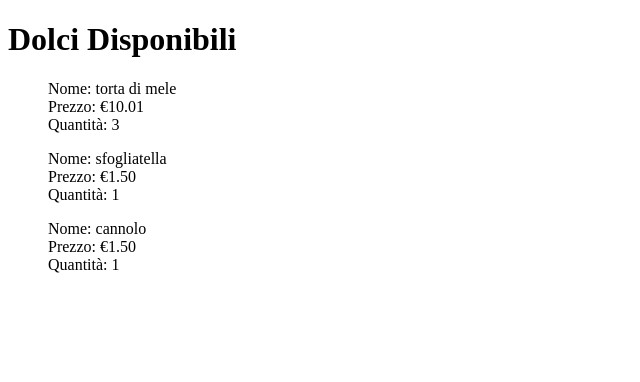
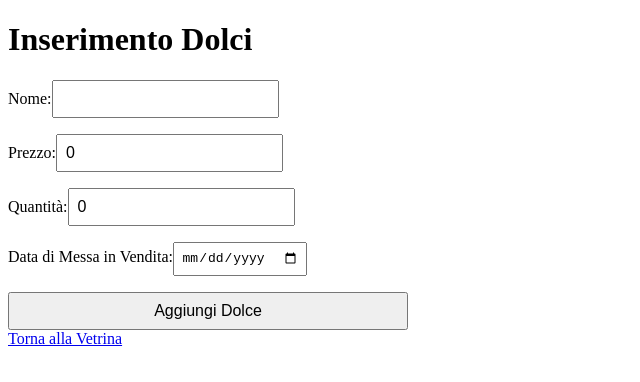
Before and after one commit to DavideTarantino/test_Digivents, a Vue app: page /add in a window 1280 px wide. Shown: the top 382 px of the page, without its empty margins (0-640 px from the left). Built offline with nearby package versions, Linux system fonts and the light colour scheme; data requests are answered from the project's data file.

Commit message:
inserimento della parte di backoffice

```diff
--- a/db.json
+++ b/db.json
@@ -23,6 +23,13 @@
       "data": "2024-06-04",
       "quantita": 1,
       "ingredienti": []
+    },
+    {
+      "id": "e3e5",
+      "nome": "gelato al cioccolato",
+      "prezzo": 10,
+      "quantita": 2,
+      "data": "2024-06-05"
     }
   ],
   "utenti": [
--- a/package.json
+++ b/package.json
@@ -11,7 +11,8 @@
   "dependencies": {
     "axios": "^1.7.2",
     "sass": "^1.77.4",
-    "vue": "^3.4.21"
+    "vue": "^3.4.21",
+    "vue-router": "^4.3.2"
   },
   "devDependencies": {
     "@vitejs/plugin-vue": "^5.0.4",
--- a/src/App.vue
+++ b/src/App.vue
@@ -1,11 +1,25 @@
-<script setup>
-  import HomePage from './components/HomePage.vue';
+<!-- <script setup>
+  import HomePage from './views/HomePage.vue';
+  import Backoffice from './views/Backoffice.vue';
 </script>
 
 <template>
 <HomePage/>
+<Backoffice/>
 </template>
 
 <style scoped>
 
-</style>
+</style> -->
+
+<script setup>
+  import { RouterLink, RouterView } from 'vue-router'
+</script>
+
+<template>
+  <header>
+    <RouterView />
+  </header>
+</template>
+
+<style scoped></style>
--- /dev/null
+++ b/src/router/router.js
@@ -0,0 +1,21 @@
+import { createRouter, createWebHistory } from 'vue-router'
+import HomePage from '../views/HomePage.vue';
+import Backoffice from '../views/Backoffice.vue';
+
+const router = createRouter({
+    history: createWebHistory(import.meta.env.BASE_URL),
+    routes: [
+      {
+        path: '/',
+        name: 'HomePage',
+        component: HomePage
+      },
+      {
+        path: '/add',
+        name: 'Backoffice',
+        component: Backoffice
+      },
+    ]
+  })
+
+  export default router
--- a/src/services/api.js
+++ b/src/services/api.js
@@ -20,5 +20,8 @@ export default {
         console.error('Errore nel recupero dei dati:', error);
         throw error;
       });
+  },
+  postDolce(dolce) {
+    return apiClient.post('/dolci', dolce);
   }
 };
--- /dev/null
+++ b/src/views/Backoffice.vue
@@ -0,0 +1,100 @@
+<template>
+    <div class="backoffice">
+      <h1>Inserimento Dolci</h1>
+      <form @submit.prevent="aggiungiDolce">
+        <div>
+          <label for="nome">Nome:</label>
+          <input type="text" id="nome" v-model="nuovoDolce.nome" required>
+        </div>
+        <div>
+          <label for="prezzo">Prezzo:</label>
+          <input type="number" id="prezzo" v-model="nuovoDolce.prezzo" required step="0.01">
+        </div>
+        <div>
+          <label for="quantita">Quantità:</label>
+          <input type="number" id="quantita" v-model="nuovoDolce.quantita" required>
+        </div>
+        <div>
+          <label for="data">Data di Messa in Vendita:</label>
+          <input type="date" id="data" v-model="nuovoDolce.data" required>
+        </div>
+        <button type="submit">Aggiungi Dolce</button>
+        <RouterLink to="/">Torna alla Vetrina</RouterLink>
+      </form>
+    </div>
+  </template>
+
+  <script>
+  import api from '../services/api';
+
+  export default {
+    name: 'Backoffice',
+    data() {
+      return {
+        dolci: [],
+        nuovoDolce: {
+          nome: '',
+          prezzo: 0,
+          quantita: 0,
+          data: ''
+        }
+      };
+    },
+    methods: {
+      aggiungiDolce() {
+        api.postDolce(this.nuovoDolce).then(response => {
+          this.dolci.push(response.data);
+          this.nuovoDolce = {
+            nome: '',
+            prezzo: 0,
+            quantita: 0,
+            data: ''
+          };
+        });
+      },
+      caricaDolci() {
+        api.getDolci().then(response => {
+          this.dolci = response.data;
+        });
+      }
+    },
+    created() {
+      this.caricaDolci();
+    }
+  };
+  </script>
+
+  <style scoped>
+  form {
+    display: flex;
+    flex-direction: column;
+    max-width: 400px;
+  }
+
+  form div {
+    margin-bottom: 1em;
+  }
+
+  form label {
+    margin-bottom: 0.5em;
+  }
+
+  form input {
+    padding: 0.5em;
+    font-size: 1em;
+  }
+
+  button {
+    padding: 0.5em 1em;
+    font-size: 1em;
+  }
+
+  ul {
+    list-style-type: none;
+    padding: 0;
+  }
+
+  li {
+    margin-bottom: 1em;
+  }
+  </style>
--- a/src/components/HomePage.vue
+++ b/src/views/HomePage.vue
@@ -8,6 +8,7 @@
         <li>Quantità: {{ dolce.quantita }}</li>
       </ul>
     </div>
+    <RouterLink to="/add">Aggiungi Dolce</RouterLink>
   </div>
 </template>
 
```
Also changed, not shown: src/main.js (+6 -1 lines), 1 other file (tests, documents, lock files or other folders). Lines whose indentation alone changed are shown as unchanged.
